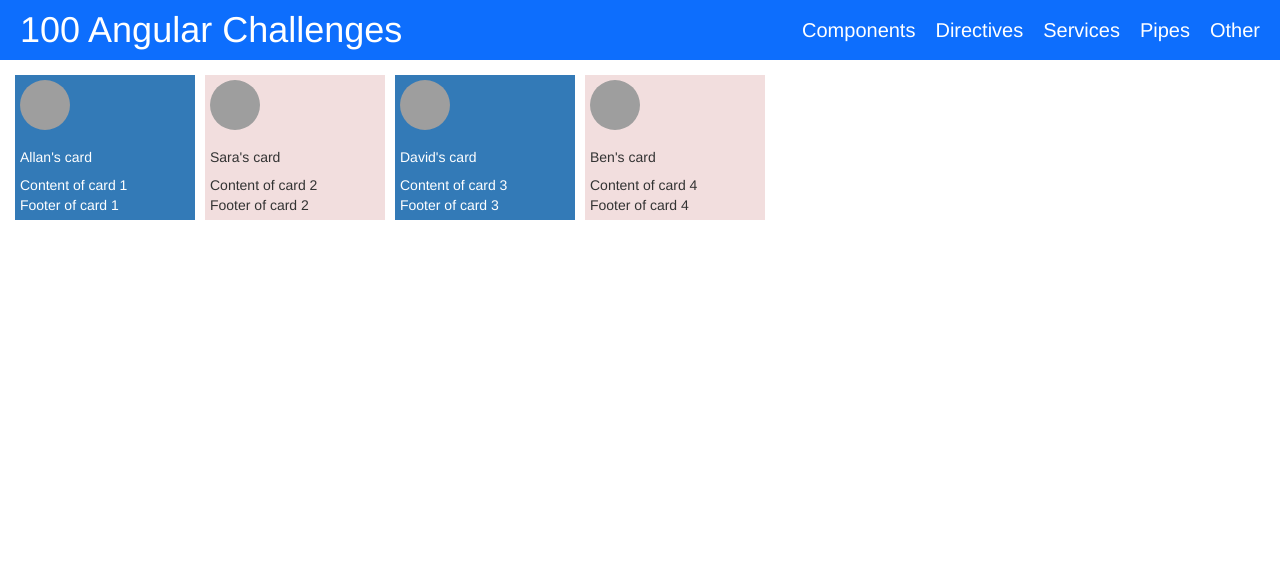
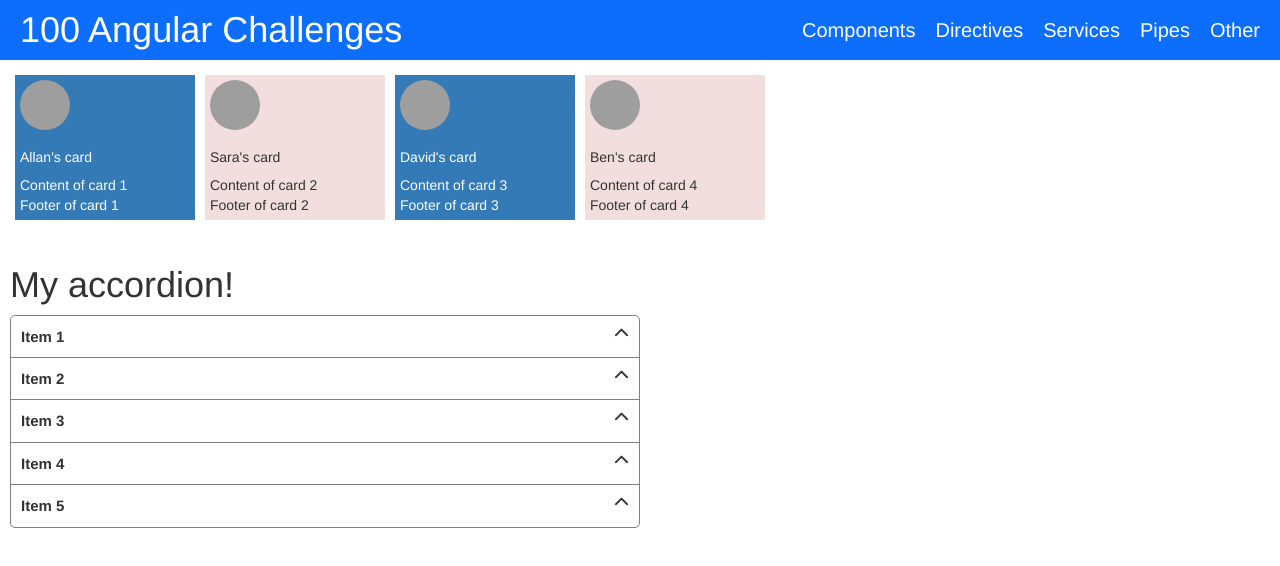
Before and after one commit to allan1989/100AngularChallenges, an Angular app: page / in a window 1280 px wide. Shown: the top 566 px of the page. Built offline with nearby package versions, Linux system fonts and the light colour scheme; grey boxes are pictures that could not be loaded.

Commit message:
accordion component

```diff
--- a/src/app/app.component.html
+++ b/src/app/app.component.html
@@ -39,3 +39,6 @@
       <div class="card-footer" footer>Footer of card 4</div>
   </app-card>
 </section>
+<section class="accordion">
+  <app-accordion></app-accordion>
+</section>
--- a/src/app/app.component.ts
+++ b/src/app/app.component.ts
@@ -3,11 +3,16 @@ import { CommonModule } from '@angular/common';
 import { RouterOutlet } from '@angular/router';
 import { ToolbarComponent } from './components/toolbar/toolbar.component';
 import { CardComponent } from './components/card/card.component';
+import { AccordionComponent } from './components/accordion/accordion.component';
 
 @Component({
   selector: 'app-root',
   standalone: true,
-  imports: [CommonModule, RouterOutlet, ToolbarComponent, CardComponent],
+  imports: [CommonModule,
+            RouterOutlet,
+            ToolbarComponent,
+            CardComponent,
+            AccordionComponent],
   templateUrl: './app.component.html',
   styleUrls: ['./app.component.scss']
 })
--- /dev/null
+++ b/src/app/components/accordion/accordion.component.html
@@ -0,0 +1,40 @@
+<section class="accordion">
+    <h1>My accordion!</h1>
+    <div class="accordion-wrapper">
+        <div class="accordion-item">
+            <header class="accordion-item-header" (click)="onSelectedItem(1)">
+                <div>Item 1</div>
+                <i class="fa-solid fa-chevron-up" [class.isOpened]="selectedIndex === 1"></i>
+            </header>
+            <p *ngIf="selectedIndex === 1" class="accordion-item-text">Etiam viverra sapien in turpis posuere vulputate.</p>
+        </div>
+        <div class="accordion-item">
+            <header class="accordion-item-header" (click)="onSelectedItem(2)">
+                <div>Item 2</div>
+                <i class="fa-solid fa-chevron-up" [class.isOpened]="selectedIndex === 2"></i>
+            </header>
+            <p *ngIf="selectedIndex === 2" class="accordion-item-text">Cras vel ipsum id mi dictum sollicitudin nec cursus libero.</p>
+        </div>
+        <div class="accordion-item">
+            <header class="accordion-item-header" (click)="onSelectedItem(3)">
+                <div>Item 3</div>
+                <i class="fa-solid fa-chevron-up" [class.isOpened]="selectedIndex === 3"></i>
+            </header>
+            <p *ngIf="selectedIndex === 3" class="accordion-item-text">Phasellus non sapien id erat elementum dignissim et eget leo.</p>
+        </div>
+        <div class="accordion-item">
+            <header class="accordion-item-header" (click)="onSelectedItem(4)">
+                <div>Item 4</div>
+                <i class="fa-solid fa-chevron-up" [class.isOpened]="selectedIndex === 4"></i>
+            </header>
+            <p *ngIf="selectedIndex === 4" class="accordion-item-text">Vivamus massa odio, ultrices vel condimentum sit amet, fringilla non mi.</p>
+        </div>
+        <div class="accordion-item">
+            <header class="accordion-item-header" (click)="onSelectedItem(5)">
+                <div>Item 5</div>
+                <i class="fa-solid fa-chevron-up" [class.isOpened]="selectedIndex === 5"></i>
+            </header>
+            <p *ngIf="selectedIndex === 5" class="accordion-item-text">Nulla sed venenatis sem.</p>
+        </div>
+    </div>
+</section>
--- /dev/null
+++ b/src/app/components/accordion/accordion.component.scss
@@ -0,0 +1,38 @@
+.accordion {
+    padding: 10px;
+}
+
+.accordion-wrapper {
+    border: 1px solid gray;
+    border-radius: 5px;
+
+    width: 50%;
+}
+
+.accordion-item {
+    padding: 10px;
+    border-bottom: 1px solid gray;
+    &:last-child {
+        border-bottom: none;
+    }
+}
+
+.accordion-item-header {
+    display: flex;
+    justify-content: space-between;
+    font-size: 1.5rem;
+    font-weight: 900;
+    cursor: pointer;
+}
+
+.accordion-item-header i {
+    transition: 600ms transform ease;
+}
+
+.accordion-item-header i.isOpened {
+    transform: rotateZ(180deg);
+}
+
+.accordion-item-text {
+    margin-bottom: 0;
+}
--- /dev/null
+++ b/src/app/components/accordion/accordion.component.ts
@@ -0,0 +1,21 @@
+import { Component } from '@angular/core';
+import { CommonModule } from '@angular/common';
+
+@Component({
+  selector: 'app-accordion',
+  standalone: true,
+  imports: [CommonModule],
+  templateUrl: './accordion.component.html',
+  styleUrl: './accordion.component.scss'
+})
+export class AccordionComponent {
+  selectedIndex:number = 0;
+
+  onSelectedItem(index:number){
+    if(this.selectedIndex === index) {
+      this.selectedIndex = 0
+    }else {
+      this.selectedIndex = index;
+    }
+  }
+}
```
Also changed, not shown: 1 other file (tests, documents, lock files or other folders).
